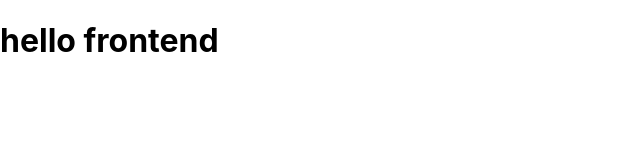
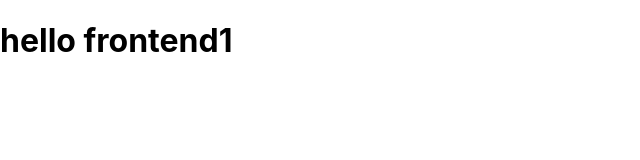
Before and after one commit to dhuriviraj00/Frontend-, a React (Create React App) app: page / in a window 1280 px wide. Shown: the top 160 px of the page, without its empty margins (0-640 px from the left). Built offline with nearby package versions, Linux system fonts and the light colour scheme.

Commit message:
Update App.js

```diff
--- a/src/App.js
+++ b/src/App.js
@@ -2,9 +2,7 @@
 function App() {
   return (
     <div >
-      <h1> hello frontend </h1>
-
-
+      <h1> hello frontend1 </h1>
     </div>
 
   );
```
